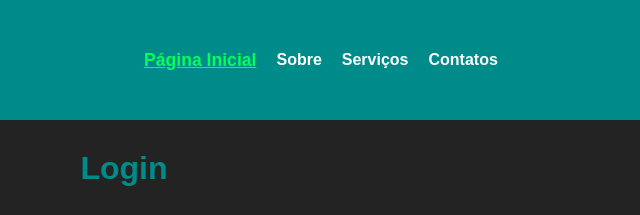
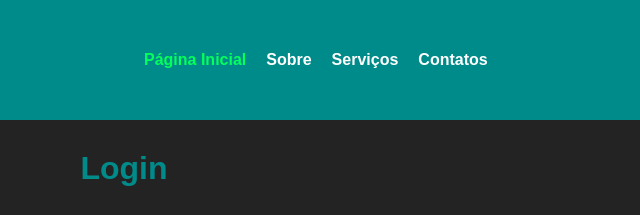
Before and after one commit to Lucasmbunga/meus-projetos-para-treinar, a plain HTML site: page meu-site/login.html in a window 1280 px wide. In both pictures the pointer is over the link "Página Inicial". Shown: the top 215 px of the page, 516-1156 px from the left. Drawn offline with Linux system fonts and the light colour scheme.

```diff
--- a/meu-site/style.css
+++ b/meu-site/style.css
@@ -78,10 +78,10 @@ nav ul li .nav{
     margin: 0;
 }
 
-.nav:hover:hover{
+.nav:hover{
     color: var(--cor_destaque);
-    text-decoration: underline;
-    font-size: 1.1em;
+    text-decoration: none;
+    transition-duration: 0.5s;
 }
 .nav-rapida{
     background-color: var(--cor_principal);
@@ -182,11 +182,15 @@ input:hover,:focus{
 }
 #button-login a{
     color: var(--cor_texto_padrao);
+    text-decoration: none;
 }
 #button-login:hover{
     width: 105px;
     height:42px ;
+    background-color: rgba(15, 204, 217, 0.839);
     font-size: 1.1em;
+    transition-duration: 0.3s;
+    box-shadow: 3px  3px rgba(0, 0, 0, 0.336);
 }
 
 #Botao-Entrar{
```
Also changed, not shown: meu-site/index.html (+1 -1 lines).
